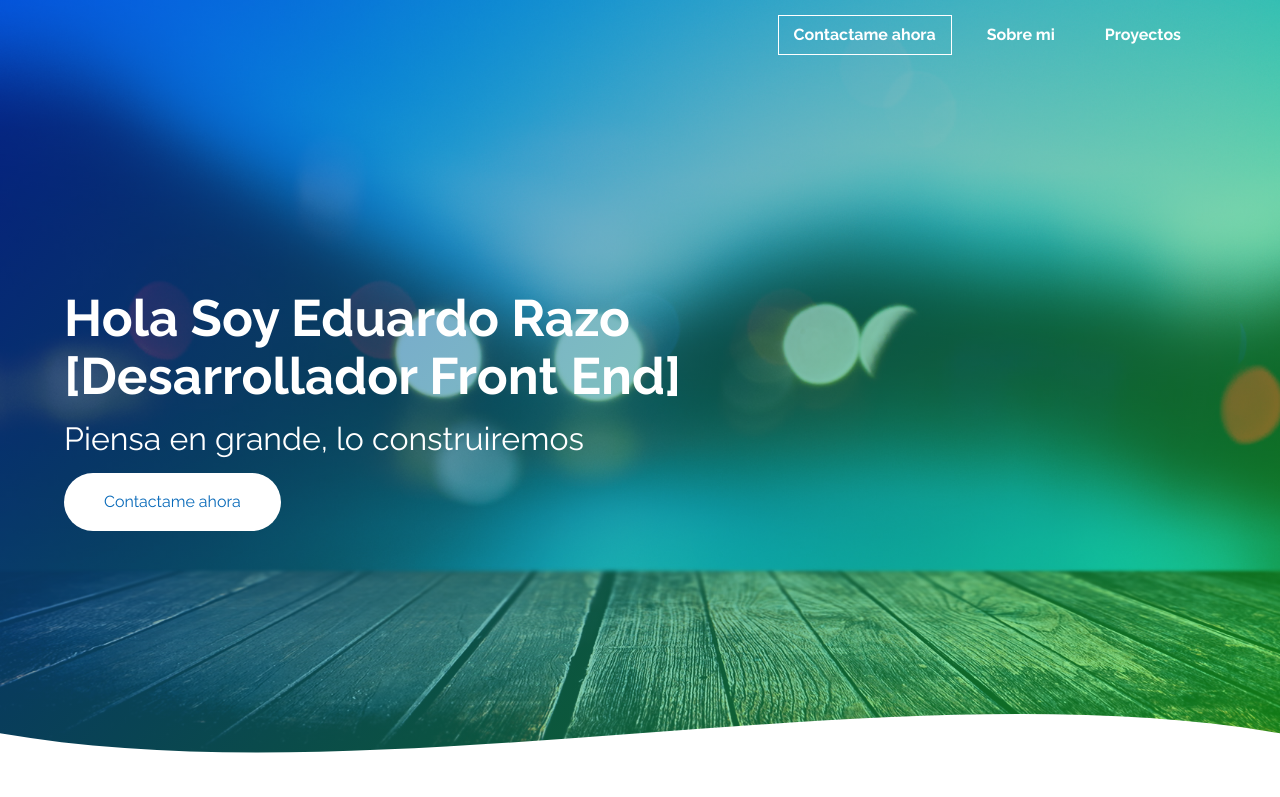
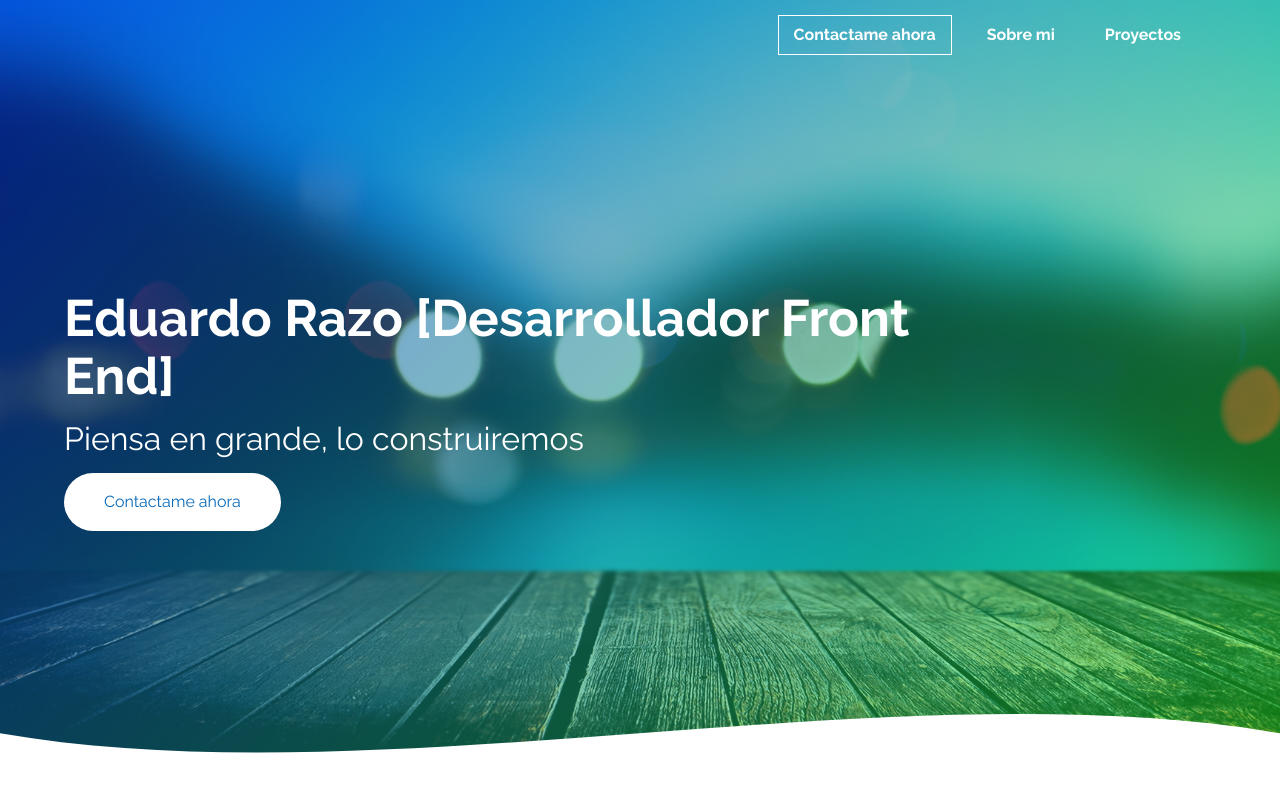
Before and after one commit to EduardoRazo/Portafolio, a plain HTML site: page index.html in a window 1280 px wide. Shown: the top 797 px of the page. Drawn offline with Linux system fonts and the light colour scheme.

Commit message:
implementado webapp

```diff
--- a/index.html
+++ b/index.html
@@ -19,7 +19,7 @@
 
             <section class="hero__container">
                 <div class="hero__texts">
-                    <h1 class="hero__title">Hola Soy Eduardo Razo [Desarrollador Front End]</h1>
+                    <h1 class="hero__title">Eduardo Razo [Desarrollador Front End]</h1>
                     <h2 class="hero__subtitle">Piensa en grande, lo construiremos</h2>
                     <a href="#" class="hero__cta">Contactame ahora</a>
                 </div>
```
